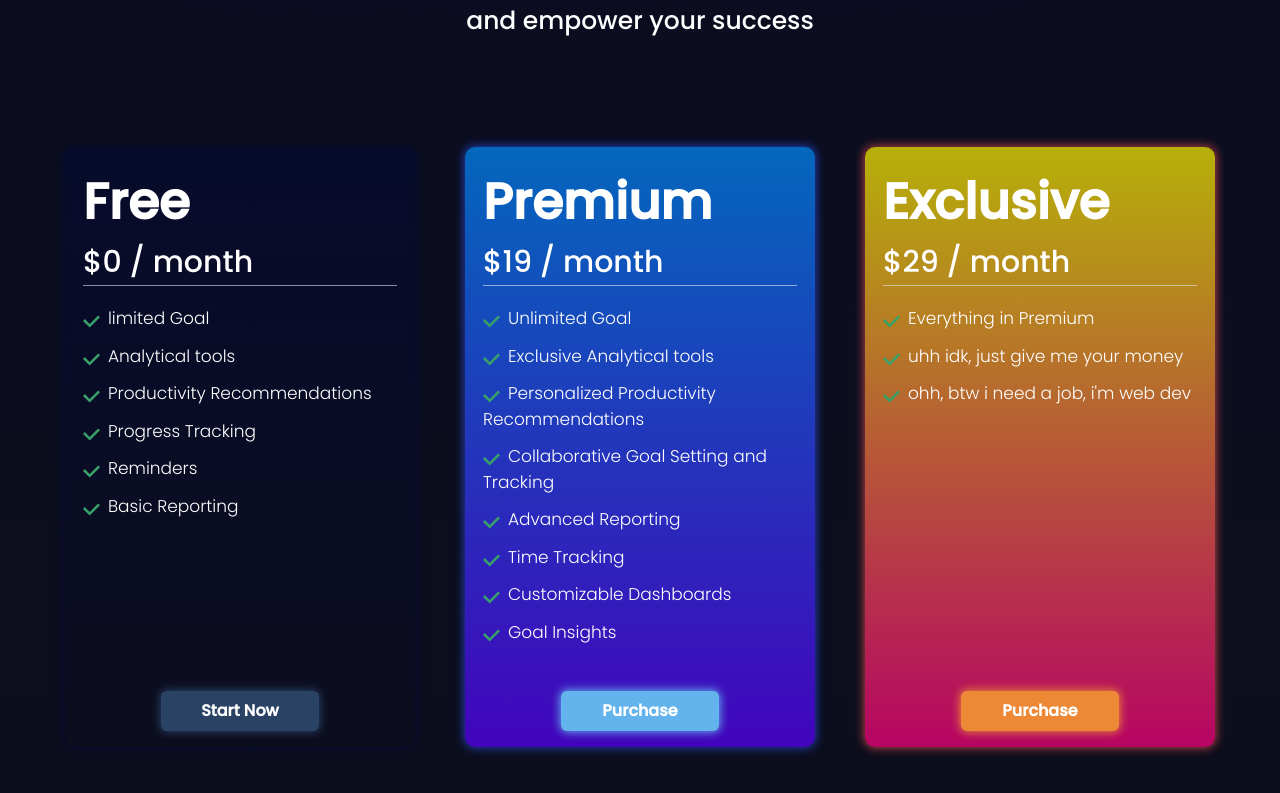
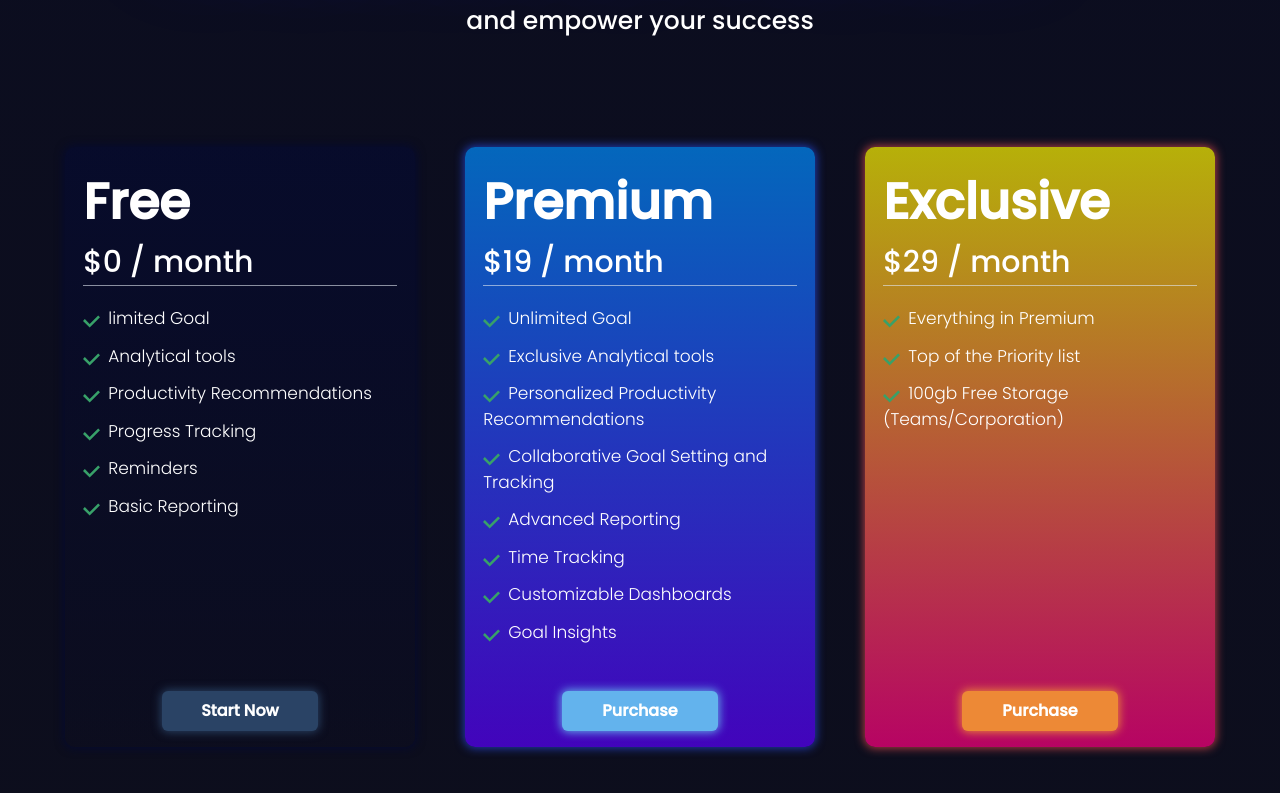
Before and after one commit to AdminForIinRange/AIgoals, a React (Vite) app: page / in a window 1280 px wide. Shown: the part 6038-6831 px from the top of the page. Built offline with nearby package versions, Linux system fonts and the light colour scheme.

Commit message:
More fixes

```diff
--- a/src/components/Cards/ExclusiveCard.jsx
+++ b/src/components/Cards/ExclusiveCard.jsx
@@ -131,11 +131,11 @@ export default function ExclusiveCard() {
           </ListItem>
           <ListItem>
             <ListIcon as={CheckIcon} color="green.500" />
-            uhh idk, just give me your money
+           Top of the Priority list
           </ListItem>
           <ListItem>
             <ListIcon as={CheckIcon} color="green.500" />
-            ohh, btw i need a job, i'm web dev
+           100gb Free Storage (Teams/Corporation)
           </ListItem>
         </List>
       </Text>
```
